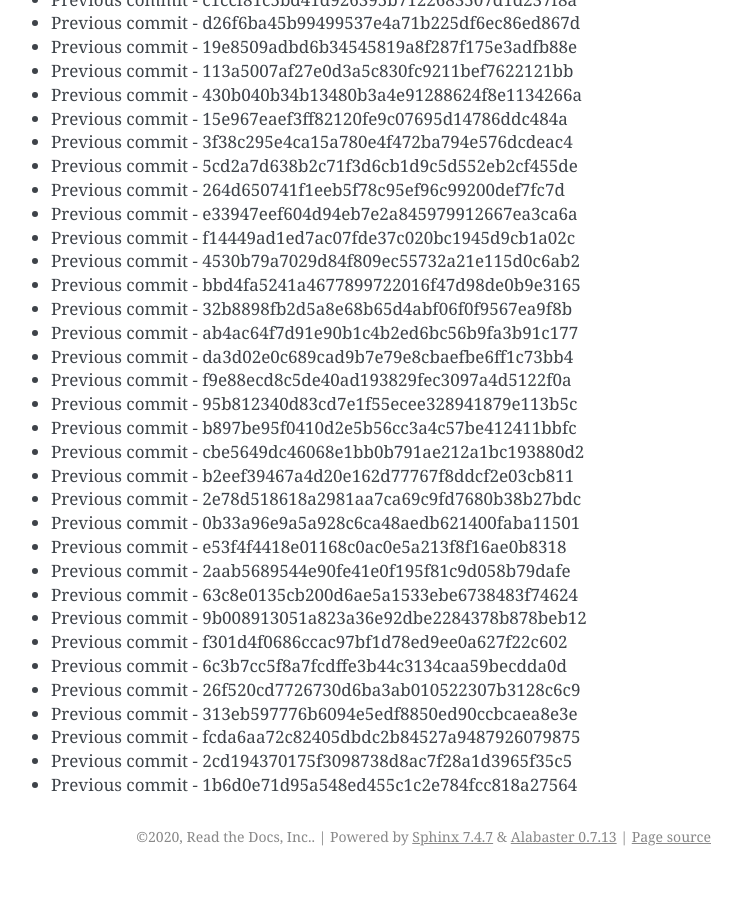
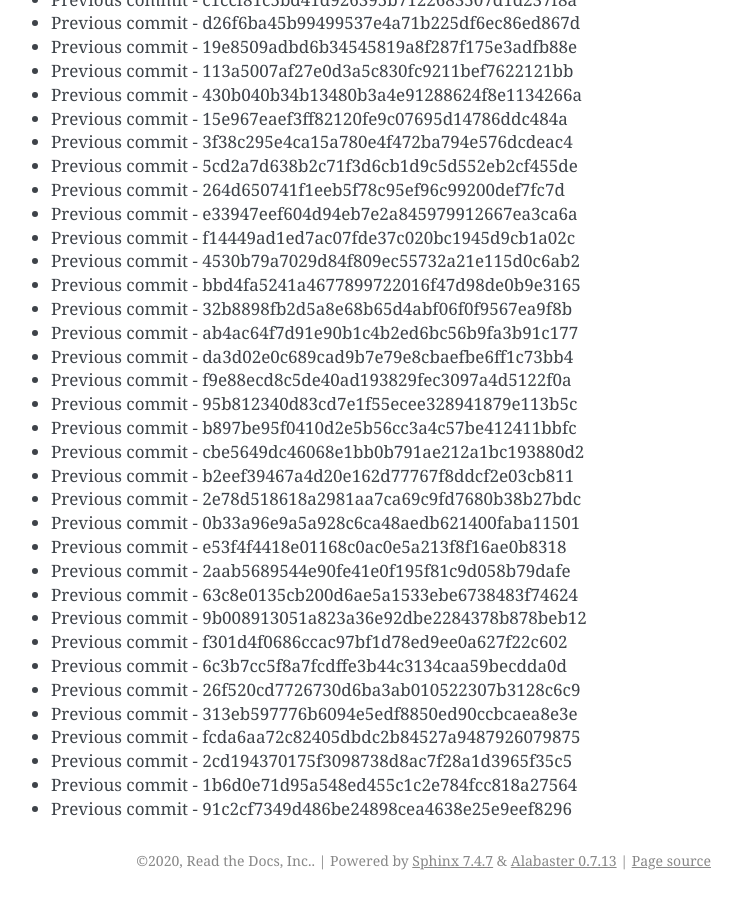
Before and after one commit to readthedocs/rtd-git-stresstest, a Sphinx documentation site: the page built from docs/updates.rst, in a window 1280 px wide and 900 px high, scrolled down 77615 px. Shown: the whole window, without its empty margins (399-1141 px from the left). Built offline with Sphinx 7.4.7, drawn with Linux system fonts in a browser that asks for light colours; before the commit the page ends 78491 px from its top, so only the background shows below that.

Commit message:
Generating commit from previous: 91c2cf7349d486be24898cea4638e25e9eef8296

```diff
--- a/docs/updates.rst
+++ b/docs/updates.rst
@@ -3293,3 +3293,4 @@ It can be tested for any performance characteristics.
 * Previous commit - fcda6aa72c82405dbdc2b84527a9487926079875
 * Previous commit - 2cd194370175f3098738d8ac7f28a1d3965f35c5
 * Previous commit - 1b6d0e71d95a548ed455c1c2e784fcc818a27564
+* Previous commit - 91c2cf7349d486be24898cea4638e25e9eef8296
```
